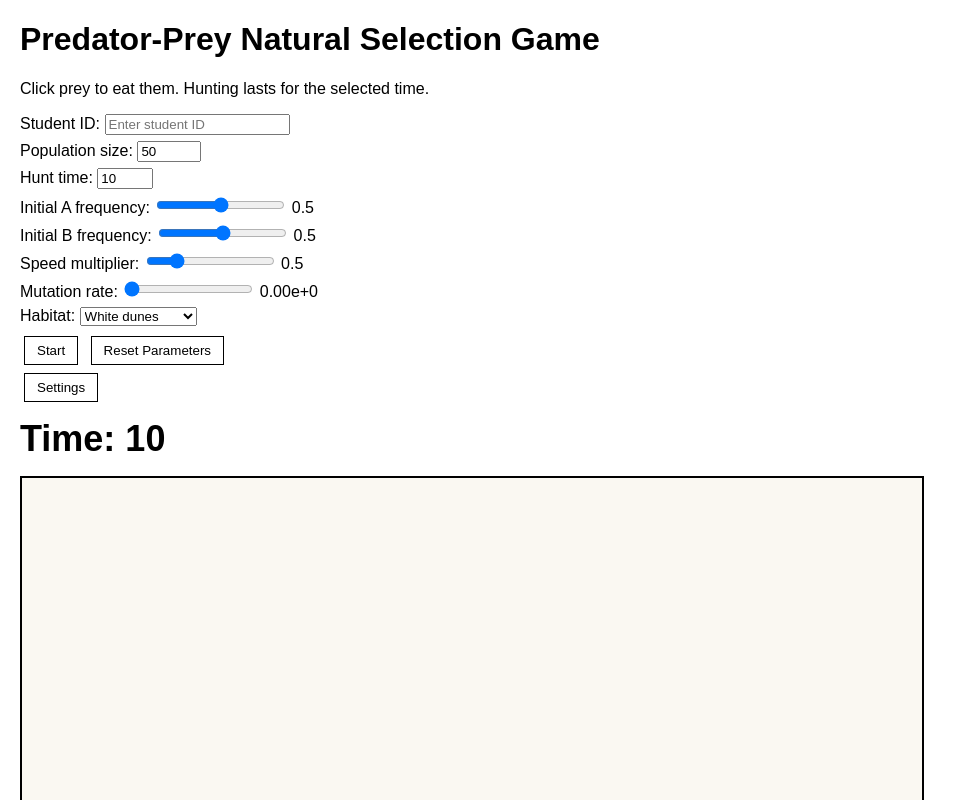
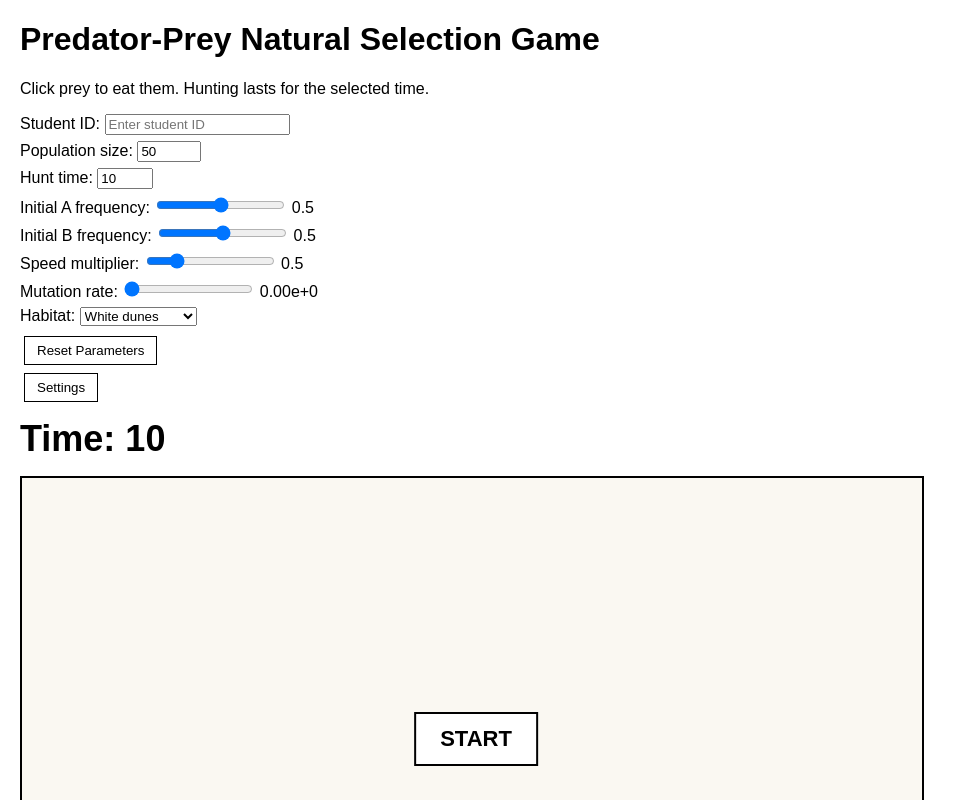
Before and after one commit to Castillo-Lab-SJSU/Evolution_Games, a plain HTML site: page index.html in a window 1280 px wide. Shown: the top 800 px of the page, without its empty margins (0-967 px from the left). Drawn offline with nearby package versions, Linux system fonts and the light colour scheme.

Commit message:
Update index.html

```diff
--- a/index.html
+++ b/index.html
@@ -76,6 +76,21 @@
       background: rgba(255, 255, 255, 0.65);
       z-index: 10;
       pointer-events: none;
+    }
+
+    #startOverlayButton {
+      position: absolute;
+      top: 50%;
+      left: 50%;
+      transform: translate(-50%, -50%);
+      z-index: 11;
+      background: white;
+      color: black;
+      border: 2px solid black;
+      padding: 12px 24px;
+      font-size: 22px;
+      font-weight: bold;
+      cursor: pointer;
     }
 
     #nextGenOverlayButton {
@@ -175,7 +190,6 @@
       </select>
     </label>
 
-    <button onclick="startGame()">Start</button>
     <button onclick="resetGame()">Reset Parameters</button>
     <button id="graphButton" onclick="showGraphs()" style="display:none;">
       Show Graphs
@@ -189,6 +203,10 @@
 
   <div id="game">
     <div id="timeUpOverlay">TIME'S UP!</div>
+
+    <button id="startOverlayButton" onclick="startGame()">
+      START
+    </button>
   </div>
 
   <div id="graphs" style="display:none;">
@@ -287,9 +305,14 @@
       document.getElementById("stats").innerHTML = "";
       habitatType = document.getElementById("habitatInput").value;
       game.innerHTML = `
-    ${habitatBackgroundSVG()}
-    <div id="timeUpOverlay">TIME'S UP!</div>
-  `;
+  ${habitatBackgroundSVG()}
+
+  <div id="timeUpOverlay">TIME'S UP!</div>
+
+  <button id="startOverlayButton" onclick="startGame()">
+    START
+  </button>
+`;
     }
 
     function lockParameters() {
@@ -305,6 +328,10 @@
 
     function startGame() {
       studentId = document.getElementById("studentIdInput").value.trim();
+      const startButton = document.getElementById("startOverlayButton");
+      if (startButton) {
+        startButton.remove();
+      }
       if (studentId === "") {
         alert("Please enter your student ID before starting.");
         return;
```
